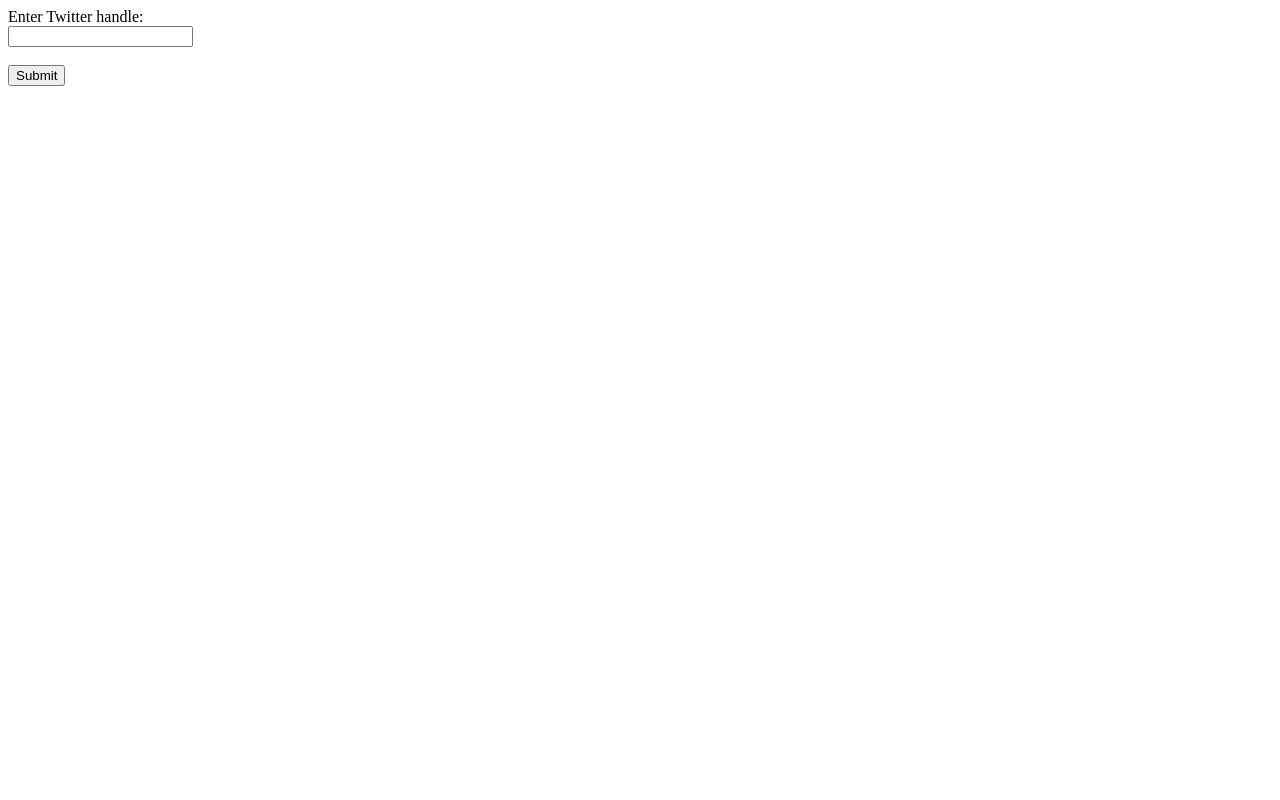
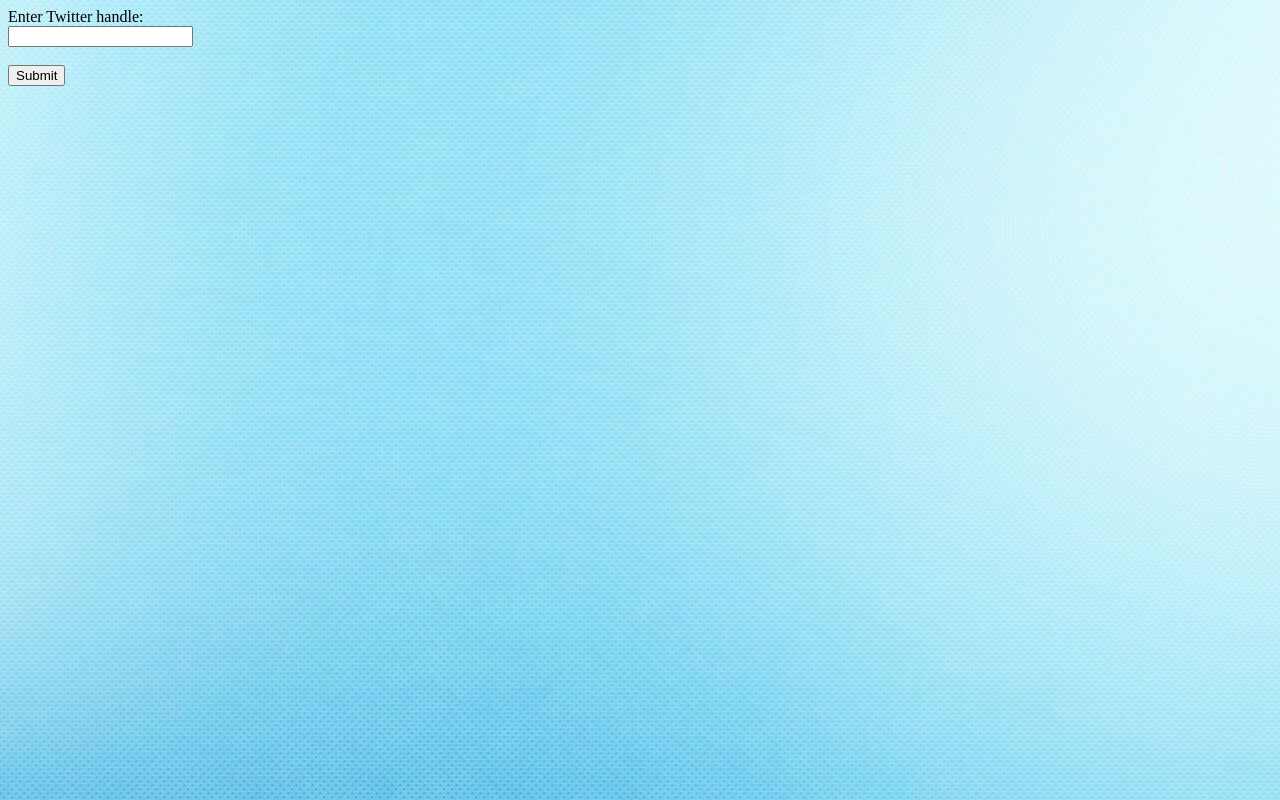
Before and after one commit to chriscao99/buzz, a plain HTML site: page index.html in a window 1280 px wide. Drawn offline with Linux system fonts and the light colour scheme.

Commit message:
Added blue background file and updated html

```diff
--- a/index.html
+++ b/index.html
@@ -1,8 +1,11 @@
 <html>
+    <body background="blue.jpg">
     <form action="sentiment-analysis.py" method="POST">
         Enter Twitter handle: <br>
         <input type="text" name="handle"> <br>
         <br>
         <input type="submit" value="Submit">
     </form>
+
+    </body>
 </html>
```
Also changed, not shown: blue.jpg (added).
